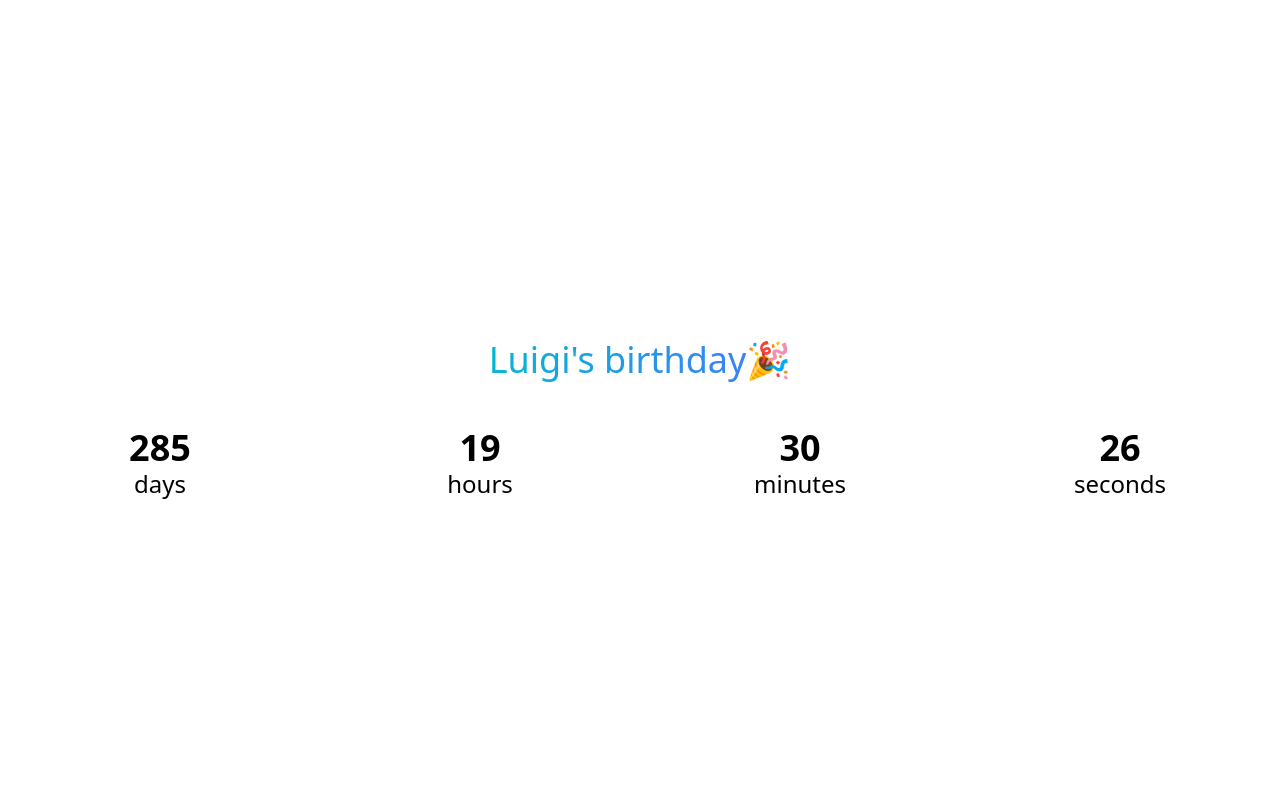
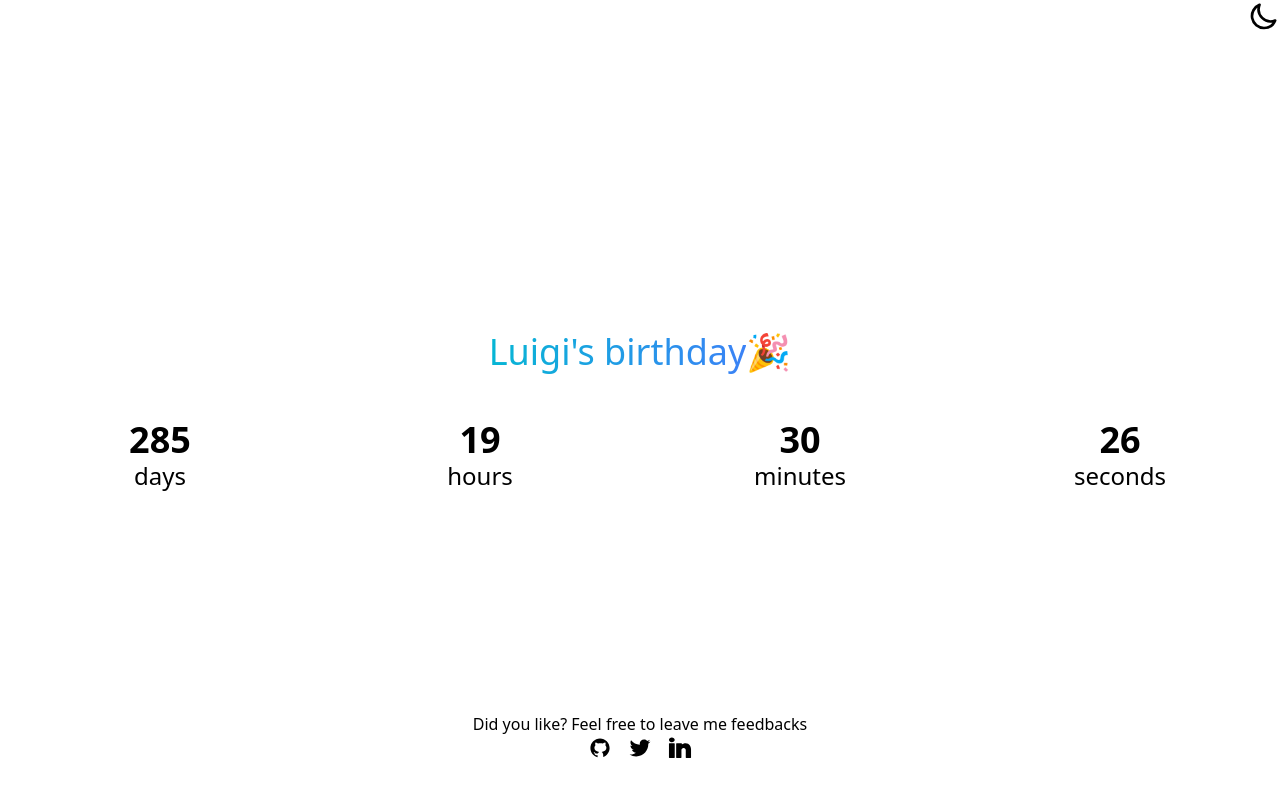
Before and after one commit to luigiremor/birthday_countdown, a Next.js app: page / in a window 1280 px wide. Shown: the top 796 px of the page. Built offline with nearby package versions, Linux system fonts and the light colour scheme.

Commit message:
Countdown V2

```diff
--- a/components/Countdown.js
+++ b/components/Countdown.js
@@ -18,12 +18,8 @@ function Countdown() {
 
       if (difference > 0) {
         setCurrentYear(new Date().getFullYear())
-        console.log(target)
-        console.log(`Acima ${difference}`)
       } else {
         setCurrentYear(new Date().getFullYear() + 1)
-        console.log(target)
-        console.log(`Abaixo ${difference}`)
       }
 
       const d = Math.floor(difference / (1000 * 60 * 60 * 24)) // miliseconds, seconds, minutes, hours => a day
@@ -49,25 +45,25 @@ function Countdown() {
   return (
     <div className="items flex w-full flex-col justify-center">
       <div className="flex flex-row justify-center py-10 text-4xl font-medium ">
-        <div className="h-12 bg-gradient-to-r from-cyan-500 to-blue-500  bg-clip-text text-transparent">
+        <div className="h-12 select-none bg-gradient-to-r from-cyan-500  to-blue-500 bg-clip-text text-transparent">
           Luigi's birthday
         </div>
-        <span className="">🎉</span>
+        <span className="select-none">🎉</span>
       </div>
-      <div className="flex flex-row text-4xl">
+      <div className="flex select-none flex-row text-4xl">
         <div className="w-1/4 flex-col text-center">
-          <div className="font-bold">{days}</div>
-          <div className="md: text-2xl">days</div>
+          <div className="font-bold dark:text-white">{days}</div>
+          <div className="md: text-2xl dark:text-white">days</div>
         </div>
-        <div className="w-1/4 flex-col text-center">
-          <div className="font-bold">{hours}</div>
-          <div className="md: text-2xl">hours</div>
+        <div className="w-1/4 flex-col text-center dark:text-white">
+          <div className="font-bold dark:text-white">{hours}</div>
+          <div className="md: text-2xl dark:text-white">hours</div>
         </div>
-        <div className="w-1/4 flex-col text-center">
+        <div className="w-1/4 flex-col text-center dark:text-white">
           <div className="font-bold">{minutes}</div>
-          <div className="md: text-2xl">minutes</div>
+          <div className="md: text-2xl dark:text-white">minutes</div>
         </div>
-        <div className="w-1/4 flex-col text-center">
+        <div className="w-1/4 flex-col text-center dark:text-white">
           <div className="font-bold">{seconds}</div>
           <div className="md: text-2xl">seconds</div>
         </div>
--- /dev/null
+++ b/components/Social.js
@@ -0,0 +1,31 @@
+import React from 'react'
+
+export default function Social() {
+  return (
+    <div className="flex justify-center gap-4">
+      <a href="https://stackoverflow.com/">
+        <svg
+          xmlns="http://www.w3.org/2000/svg"
+          viewBox="0 0 30 30"
+          className="h-6 fill-current dark:text-white"
+        >
+          <path d="M15 3C8.373 3 3 8.373 3 15c0 5.623 3.872 10.328 9.092 11.63-.056-.162-.092-.35-.092-.583v-2.051h-1.508c-.821 0-1.551-.353-1.905-1.009-.393-.729-.461-1.844-1.435-2.526-.289-.227-.069-.486.264-.451.615.174 1.125.596 1.605 1.222.478.627.703.769 1.596.769.433 0 1.081-.025 1.691-.121.328-.833.895-1.6 1.588-1.962-3.996-.411-5.903-2.399-5.903-5.098 0-1.162.495-2.286 1.336-3.233-.276-.94-.623-2.857.106-3.587 1.798 0 2.885 1.166 3.146 1.481.896-.307 1.88-.481 2.914-.481 1.036 0 2.024.174 2.922.483C18.675 9.17 19.763 8 21.565 8c.732.731.381 2.656.102 3.594.836.945 1.328 2.066 1.328 3.226 0 2.697-1.904 4.684-5.894 5.097C18.199 20.49 19 22.1 19 23.313v2.734c0 .104-.023.179-.035.268C23.641 24.676 27 20.236 27 15c0-6.627-5.373-12-12-12z" />
+        </svg>
+      </a>
+      <svg
+        xmlns="http://www.w3.org/2000/svg"
+        viewBox="0 0 30 30"
+        className="h-6 fill-current dark:text-white"
+      >
+        <path d="M28 6.937c-.957.425-1.985.711-3.064.84 1.102-.66 1.947-1.705 2.345-2.951-1.03.611-2.172 1.055-3.388 1.295C22.92 5.084 21.534 4.436 20 4.436c-2.946 0-5.334 2.389-5.334 5.334 0 .418.048.826.138 1.215-4.433-.222-8.363-2.346-10.995-5.574-.458.788-.721 1.704-.721 2.683 0 1.85.941 3.483 2.372 4.439a5.3234 5.3234 0 0 1-2.416-.667v.067c0 2.585 1.838 4.741 4.279 5.23-.447.122-.919.187-1.406.187-.343 0-.678-.034-1.003-.095.679 2.119 2.649 3.662 4.983 3.705-1.825 1.431-4.125 2.284-6.625 2.284-.43 0-.855-.025-1.273-.075 2.361 1.513 5.164 2.396 8.177 2.396 9.812 0 15.176-8.128 15.176-15.177 0-.231-.005-.461-.015-.69A10.8546 10.8546 0 0 0 28 6.937z" />
+      </svg>
+      <svg
+        className="h-6 fill-current text-black dark:text-white"
+        xmlns="http://www.w3.org/2000/svg"
+        viewBox="0 0 50 50"
+      >
+        <path d="M8 3.0098c-3.47 0-5.9902 2.0794-5.9902 4.9394 0 2.87 2.5802 5.041 5.9902 5.041 3.47 0 5.9902-2.1196 5.9902-5.0996-.16-2.87-2.6302-4.8808-5.9902-4.8808zM3 15c-.55 0-1 .45-1 1v29c0 .55.45 1 1 1h10c.55 0 1-.45 1-1V16c0-.55-.45-1-1-1H3zm15 0c-.55 0-1 .45-1 1v29c0 .55.45 1 1 1h9c.552 0 1-.448 1-1V29.5c0-2.37 1.8206-4.3005 4.1406-4.4805.12-.02.2394-.0195.3594-.0195s.2394-.0005.3594.0195C35.1794 25.1995 37 27.13 37 29.5V45c0 .552.448 1 1 1h9c.55 0 1-.45 1-1V28c0-6.47-3.471-13-11.211-13-3.52 0-6.179 1.3602-7.789 2.4902V16c0-.55-.45-1-1-1H18z" />
+      </svg>
+    </div>
+  )
+}
--- /dev/null
+++ b/components/useDarkMode.js
@@ -0,0 +1,23 @@
+import { useEffect, useState } from 'react'
+
+function useDarkMode() {
+  const [theme, setTheme] = useState(
+    typeof window !== 'undefined' ? localStorage.theme : 'dark'
+  )
+  const colorTheme = theme === 'dark' ? 'light' : 'dark'
+
+  useEffect(() => {
+    const root = window.document.documentElement
+
+    root.classList.remove(colorTheme)
+    root.classList.add(theme)
+
+    if (typeof window !== 'undefined') {
+      localStorage.setItem('theme', theme)
+    }
+  }, [theme])
+
+  return [colorTheme, setTheme]
+}
+
+export default useDarkMode
--- a/pages/index.js
+++ b/pages/index.js
@@ -1,15 +1,67 @@
 import Head from 'next/head'
 import Countdown from '../components/Countdown'
+import Social from '../components/Social'
+import useDarkMode from '../components/useDarkMode'
 
 const Home = () => {
+  const [colorTheme, setTheme] = useDarkMode()
+
   return (
-    <div className="relative flex h-screen justify-center">
-      <Head>
-        <title>Luigi's Birthday Countdown</title>
-        <link rel="icon" href="/favicon.ico" />
-      </Head>
-      <div className="flex h-full w-full max-w-7xl">
-        <Countdown />
+    <div className="relative flex justify-center dark:bg-black">
+      <div className="flex h-screen w-full max-w-7xl flex-col">
+        <Head>
+          <title>Luigi's Birthday Countdown</title>
+          <link rel="icon" href="/favicon.ico" />
+        </Head>
+        <div className="z-10 flex cursor-pointer justify-end	">
+          {colorTheme === 'light' ? (
+            <svg
+              onClick={() => setTheme('light')}
+              xmlns="http://www.w3.org/2000/svg"
+              className="h-8 w-8  stroke-white "
+              fill="none"
+              viewBox="0 0 24 24"
+              stroke="currentColor"
+            >
+              <path
+                strokeLinecap="round"
+                strokeLinejoin="round"
+                strokeWidth={2}
+                d="M9.663 17h4.673M12 3v1m6.364 1.636l-.707.707M21 12h-1M4 12H3m3.343-5.657l-.707-.707m2.828 9.9a5 5 0 117.072 0l-.548.547A3.374 3.374 0 0014 18.469V19a2 2 0 11-4 0v-.531c0-.895-.356-1.754-.988-2.386l-.548-.547z"
+              />
+            </svg>
+          ) : (
+            <svg
+              onClick={() => setTheme('dark')}
+              xmlns="http://www.w3.org/2000/svg"
+              className="h-8 w-8"
+              fill="none"
+              viewBox="0 0 24 24"
+              stroke="currentColor"
+            >
+              <path
+                strokeLinecap="round"
+                strokeLinejoin="round"
+                strokeWidth={2}
+                d="M20.354 15.354A9 9 0 018.646 3.646 9.003 9.003 0 0012 21a9.003 9.003 0 008.354-5.646z"
+              />
+            </svg>
+          )}
+        </div>
+        <div className="-mt-10 flex h-full w-full">
+          <Countdown />
+        </div>
+        <footer className="absolute bottom-0 mb-10 w-full flex-col justify-center">
+          <div className="flex select-none justify-center dark:text-white">
+            Did you like?
+            <span className="ml-1 select-none font-medium">
+              Feel free to leave me feedbacks
+            </span>
+          </div>
+          <div className="flex justify-center">
+            <Social />
+          </div>
+        </footer>
       </div>
     </div>
   )
--- /dev/null
+++ b/pages/test.js
@@ -0,0 +1,53 @@
+import useDarkMode from '../components/useDarkMode'
+import Head from 'next/head'
+
+export default function Home() {
+  const [colorTheme, setTheme] = useDarkMode()
+
+  return (
+    <div>
+      <Head>
+        <title>Dark mode demo</title>
+        <meta name="description" content="Generated by create next app" />
+        <link rel="icon" href="/favicon.ico" />
+      </Head>
+
+      {colorTheme === 'light' ? (
+        <svg
+          onClick={() => setTheme('light')}
+          xmlns="http://www.w3.org/2000/svg"
+          className="h-6 w-6"
+          fill="none"
+          viewBox="0 0 24 24"
+          stroke="currentColor"
+        >
+          <path
+            strokeLinecap="round"
+            strokeLinejoin="round"
+            strokeWidth={2}
+            d="M9.663 17h4.673M12 3v1m6.364 1.636l-.707.707M21 12h-1M4 12H3m3.343-5.657l-.707-.707m2.828 9.9a5 5 0 117.072 0l-.548.547A3.374 3.374 0 0014 18.469V19a2 2 0 11-4 0v-.531c0-.895-.356-1.754-.988-2.386l-.548-.547z"
+          />
+        </svg>
+      ) : (
+        <svg
+          onClick={() => setTheme('dark')}
+          xmlns="http://www.w3.org/2000/svg"
+          className="h-6 w-6"
+          fill="none"
+          viewBox="0 0 24 24"
+          stroke="currentColor"
+        >
+          <path
+            strokeLinecap="round"
+            strokeLinejoin="round"
+            strokeWidth={2}
+            d="M20.354 15.354A9 9 0 018.646 3.646 9.003 9.003 0 0012 21a9.003 9.003 0 008.354-5.646z"
+          />
+        </svg>
+      )}
+      <div className="h-screen bg-red-500 dark:bg-black">
+        <div className="dark:text-white">oi</div>
+      </div>
+    </div>
+  )
+}
--- a/tailwind.config.js
+++ b/tailwind.config.js
@@ -1,9 +1,10 @@
 module.exports = {
-  content: [
-    './pages/**/*.{js,ts,jsx,tsx}',
-    './components/**/*.{js,ts,jsx,tsx}',
-  ],
+  purge: ['./pages/**/*.{js,ts,jsx,tsx}', './components/**/*.{js,ts,jsx,tsx}'],
+  darkMode: 'class',
   theme: {
+    extend: {},
+  },
+  variants: {
     extend: {},
   },
   plugins: [],
```
